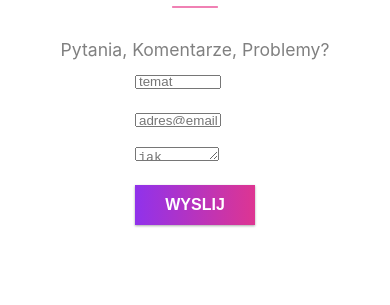
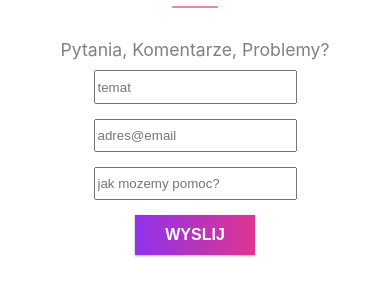
Before and after one commit to RTRealm/itconcierge, a React (Create React App) app: page / in a window 390 px wide. Shown: the part 4006-4311 px from the top of the page. Built offline with nearby package versions, Linux system fonts and the light colour scheme.

Commit message:
responsive on maxwidth 850..

```diff
--- a/src/components/Form/Form.css
+++ b/src/components/Form/Form.css
@@ -11,3 +11,17 @@ textarea {
 input {
 	text-align: left;
 }
+
+form {
+	display: flex;
+	flex-direction: column;
+	align-items: center;
+}
+
+@media screen and (max-width: 850px) {
+	.formField {
+		width: 50vw;
+		height: 7vw;
+		margin-bottom: 15px;
+	}
+}
--- a/src/components/Form/Form.js
+++ b/src/components/Form/Form.js
@@ -64,7 +64,7 @@ export default class Form extends Component {
 						placeholder='temat'
 						onChange={this.handleChange}
 					/>
-					<br />
+
 					<input
 						className='formField'
 						type='email'
@@ -73,8 +73,8 @@ export default class Form extends Component {
 						placeholder='adres@email'
 						onChange={this.handleChange}
 					/>
-					<br />
-					<textarea
+
+					<input
 						className='formField message'
 						type='text'
 						value={this.state.body}
@@ -82,7 +82,7 @@ export default class Form extends Component {
 						placeholder='jak mozemy pomoc?'
 						onChange={this.handleChange}
 					/>
-					<br />
+
 					<Button onClick={this.handleClick} text='Wyslij' />
 				</form>
 			</div>
--- a/src/components/Offer/Offer.js
+++ b/src/components/Offer/Offer.js
@@ -6,7 +6,6 @@ export default function Offer(props) {
 		textAlign: 'right',
 	};
 	const screenWidth = window.innerWidth;
-	console.log(screenWidth);
 	if (screenWidth > 850) {
 		if (props.alignimage === 'left') {
 			return (
```
